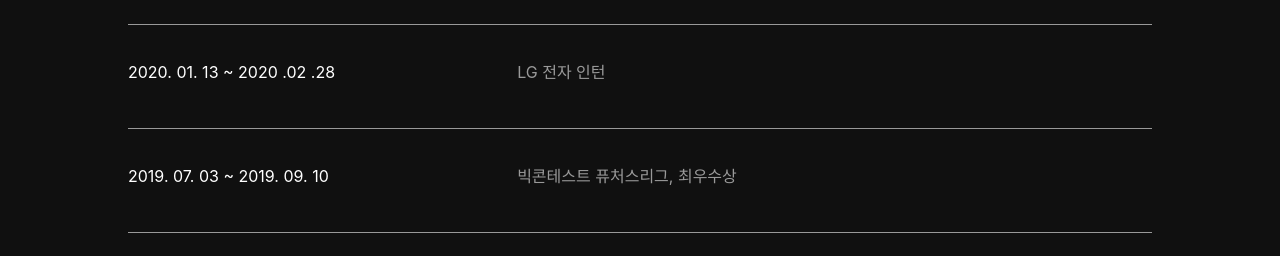
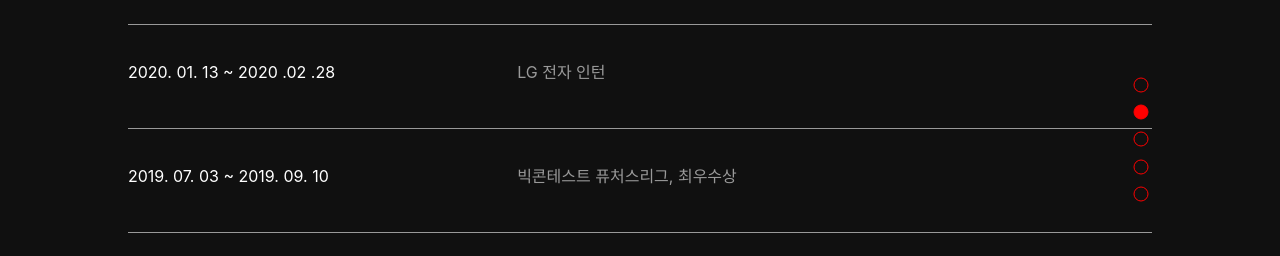
Before and after one commit to WooheonHong/portfolio, a React (Create React App) app in the folder client/: page /SkillSet in a window 1280 px wide. Shown: the part 290-546 px from the top of the page. Built offline with nearby package versions, Linux system fonts and the light colour scheme.

Commit message:
Feat : 페이지 네비게이터 구현

```diff
--- a/client/src/Common/Constant/index.tsx
+++ b/client/src/Common/Constant/index.tsx
@@ -34,27 +34,19 @@ export const PAGE_INFO: PAGES_INFO_TYPE = {
     fontColor: DefaultBlackColor,
     backgroundColor: DefaultWhiteColor,
   },
+  SkillSet: {
+    fontColor: DefaultBlackColor,
+    backgroundColor: DefaultWhiteColor,
+  },
   Career: {
     fontColor: DefaultWhiteColor,
     backgroundColor: DefaultBlackColor,
-  },
-  Exprience: {
-    fontColor: DefaultBlackColor,
-    backgroundColor: DefaultWhiteColor,
-  },
-  Introduction: {
-    fontColor: DefaultWhiteColor,
-    backgroundColor: DefaultBlackColor,
-  },
-  Learned: {
-    fontColor: DefaultBlackColor,
-    backgroundColor: DefaultWhiteColor,
   },
   Project: {
     fontColor: DefaultBlackColor,
     backgroundColor: DefaultWhiteColor,
   },
-  SkillSet: {
+  Learned: {
     fontColor: DefaultBlackColor,
     backgroundColor: DefaultWhiteColor,
   },
--- a/client/src/Common/Util/index.ts
+++ b/client/src/Common/Util/index.ts
@@ -13,3 +13,7 @@ export const getProjectBeforeAfter = (index: number) => {
 
   return [before, after];
 };
+
+export const getPageOrder = (pageName: string) => Object.keys(PAGE_INFO).indexOf(pageName);
+
+export const PageSize = Object.keys(PAGE_INFO).length;
--- /dev/null
+++ b/client/src/Components/Atoms/RedCircle/index.tsx
@@ -0,0 +1,9 @@
+const RedCircle = ({ fill, width, height }: { fill: string; width: string; height: string }) => {
+  return (
+    <svg xmlns="http://www.w3.org/2000/svg" width={width} height={height}>
+      <circle cx="15" cy="15" r="7" fill={fill} stroke="#fd0000" strokeWidth="1" />
+    </svg>
+  );
+};
+
+export default RedCircle;
--- a/client/src/Components/Page/index.tsx
+++ b/client/src/Components/Page/index.tsx
@@ -1,15 +1,22 @@
 /* eslint-disable no-underscore-dangle */
+import RedCircle from "@Atoms/RedCircle";
 import { PAGE_INFO } from "@Constant/.";
-import { convertPageName } from "@Util/.";
+import { convertPageName, getPageOrder, PageSize } from "@Util/.";
 import React from "react";
-import { Container } from "./style";
+import { Container, NavigatorContainer } from "./style";
 
 // eslint-disable-next-line react/require-default-props
 const MainPage = ({ children, pageName = "AboutMe" }: { children: React.ReactNode; pageName: string }) => {
   const _pageName = convertPageName(pageName);
   const { backgroundColor } = PAGE_INFO[_pageName];
+  const nowPage = getPageOrder(pageName);
 
-  return <Container backgroundColor={backgroundColor}>{children}</Container>;
+  return (
+    <Container backgroundColor={backgroundColor}>
+      {children}
+      <NavigatorContainer>{new Array(PageSize).fill(0).map((_, idx) => (idx + 1 === nowPage ? <RedCircle fill="red" width="30px" height="30px" /> : <RedCircle fill="none" width="30px" height="30px" />))}</NavigatorContainer>
+    </Container>
+  );
 };
 
 export default MainPage;
--- a/client/src/Components/Page/style.tsx
+++ b/client/src/Components/Page/style.tsx
@@ -11,3 +11,14 @@ export const Container = styled.div<Props>`
   background-color: ${({ backgroundColor }) => backgroundColor};
   color: #ffffff;
 `;
+
+export const NavigatorContainer = styled.div`
+  display: flex;
+  flex-direction: column;
+  position: fixed;
+  left: 88vw;
+  top: 45vh;
+  height: 17vh;
+  width: 5vw;
+  transition: 1s;
+`;
```
Also changed, not shown: client/src/assets/200px-Red_circle.svg.png (added).
